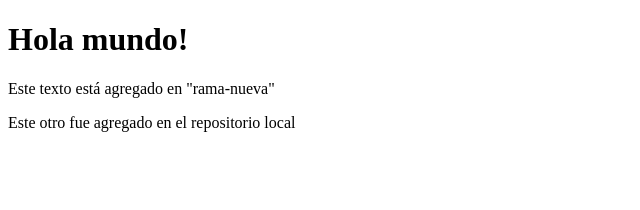
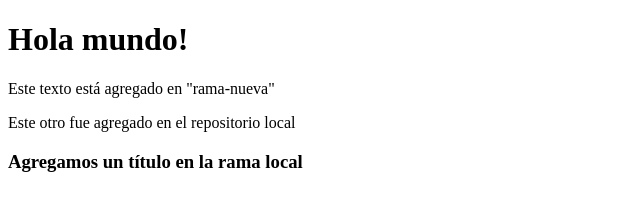
Before and after one commit to PepeLado/753481, a plain HTML site: page index.html in a window 1280 px wide. Shown: the whole page, without its empty margins (0-640 px from the left). Drawn offline with Linux system fonts and the light colour scheme.

Commit message:
Título agregado en "rama-local"

```diff
--- a/index.html
+++ b/index.html
@@ -9,5 +9,6 @@
     <h1>Hola mundo! </h1>
     <p>Este texto está agregado en "rama-nueva" </p>
     <p>Este otro fue agregado en el repositorio local</p>
+    <h3>Agregamos un título en la rama local</h3>
 </body>
 </html>
```
